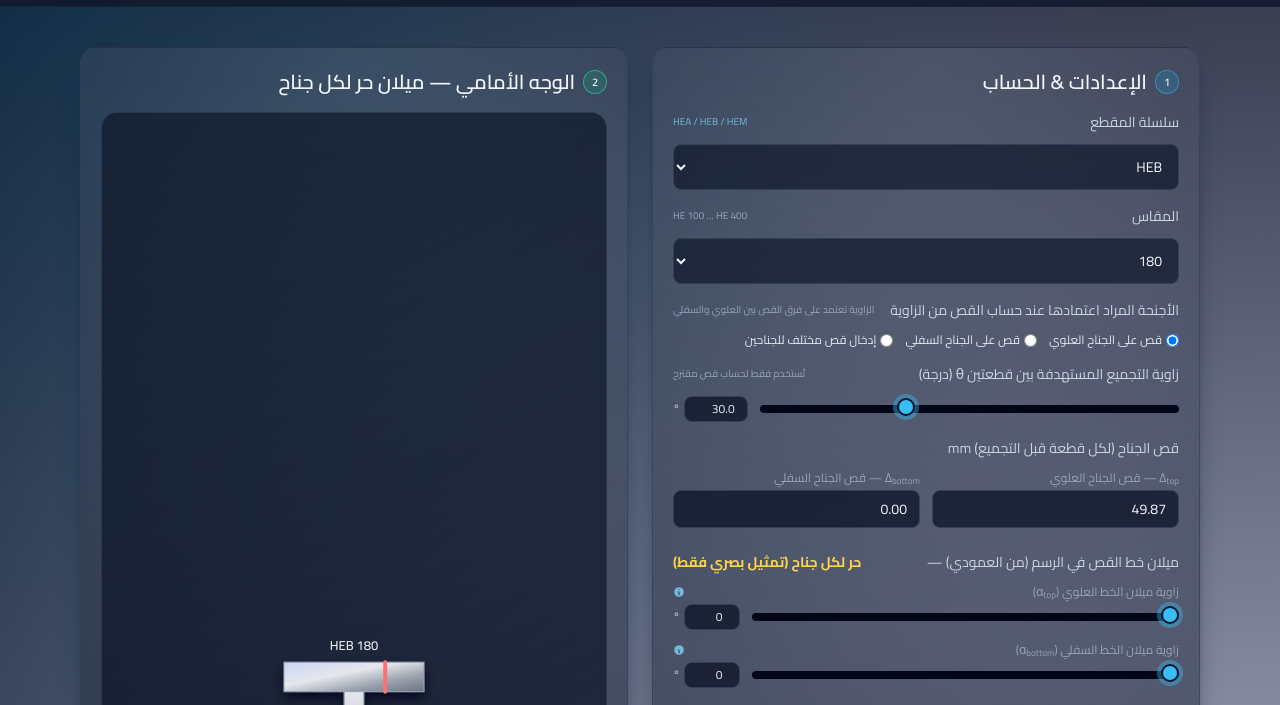
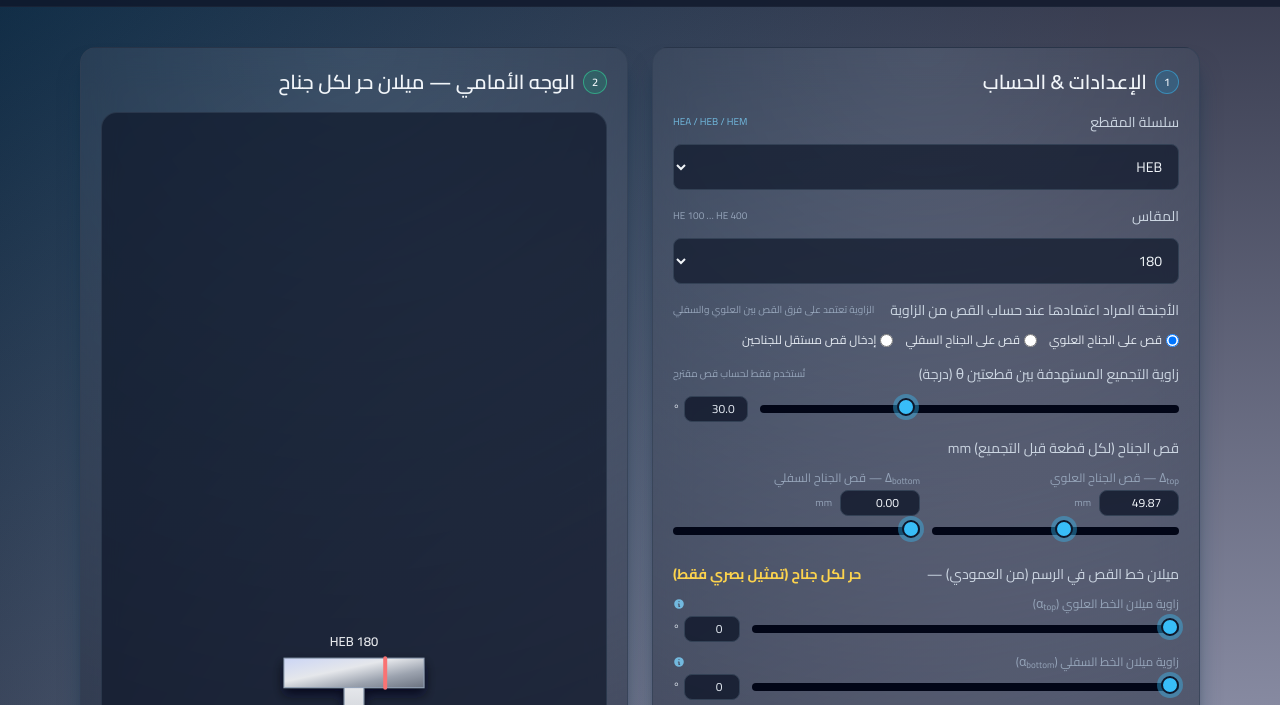
Before and after one commit to abdullah3df/HEM-260, a plain HTML site: page index.html in a window 1280 px wide. Shown: the part 72-777 px from the top of the page. Drawn offline with nearby package versions, Linux system fonts and the light colour scheme.

Commit message:
Update title and version to v10.1 in index.html

```diff
--- a/index.html
+++ b/index.html
@@ -3,7 +3,7 @@
 <head>
   <meta charset="utf-8"/>
   <meta name="viewport" content="width=device-width, initial-scale=1"/>
-  <title>HE Cut Pro v10 — فرق القص بين العلوي والسفلي</title>
+  <title>HE Cut Pro v10.1 — فرق القص بين العلوي والسفلي</title>
   <script src="https://cdn.tailwindcss.com"></script>
   <style>
     @import url('https://fonts.googleapis.com/css2?family=Cairo:wght@400;600;700&display=swap');
@@ -59,7 +59,7 @@
     <div class="max-w-6xl mx-auto px-4 py-3 flex items-center justify-between gap-4">
       <div>
         <h1 class="text-xl sm:text-2xl font-bold tracking-tight">
-          HE Cut Pro <span class="text-sky-400 text-base align-middle">v10</span>
+          HE Cut Pro <span class="text-sky-400 text-base align-middle">v10.1</span>
         </h1>
         <p class="text-xs sm:text-sm text-slate-400 mt-0.5">
           قص الجناح العلوي والسفلي — زاوية تجميع من <b>فرق القص</b> بين الجناحين + ميلان حر (تمثيلي)
@@ -115,7 +115,7 @@
           <label class="inline-flex items-center gap-1 cursor-help"
                  title="في وضع الزاوية: يعامل مثل قص على جناح واحد. في وضع إدخال القص: يمكنك إدخال قيم مختلفة للعلوي والسفلي، والزاوية تُحسب من الفرق بينهما.">
             <input type="radio" name="cutWings" value="both" class="text-sky-400 focus:ring-sky-500">
-            <span>إدخال قص مختلف للجناحين</span>
+            <span>إدخال قص مستقل للجناحين</span>
           </label>
         </div>
 
@@ -140,13 +140,21 @@
         <div class="col-span-2 grid grid-cols-2 gap-3">
           <div>
             <div class="text-xs text-slate-400 mb-1">Δ<sub>top</sub> — قص الجناح العلوي</div>
-            <input id="deltaTop" type="number" min="0" step="0.1" value="0"
-                   class="w-full rounded-lg border border-slate-700 bg-slate-900/80 px-3 py-2 focus:outline-none focus:ring-1 focus:ring-emerald-400"/>
+            <div class="flex items-center gap-2 mb-1">
+              <input id="deltaTop" type="number" min="0" step="0.1" value="0"
+                     class="w-20 rounded-lg border border-slate-700 bg-slate-900/80 px-2 py-1 focus:outline-none focus:ring-1 focus:ring-emerald-400 text-xs text-center"/>
+              <span class="text-[10px] text-slate-400">mm</span>
+            </div>
+            <input id="deltaTopRange" type="range" min="0" max="200" step="0.5" value="0"/>
           </div>
           <div>
             <div class="text-xs text-slate-400 mb-1">Δ<sub>bottom</sub> — قص الجناح السفلي</div>
-            <input id="deltaBottom" type="number" min="0" step="0.1" value="0"
-                   class="w-full rounded-lg border border-slate-700 bg-slate-900/80 px-3 py-2 focus:outline-none focus:ring-1 focus:ring-emerald-400"/>
+            <div class="flex items-center gap-2 mb-1">
+              <input id="deltaBottom" type="number" min="0" step="0.1" value="0"
+                     class="w-20 rounded-lg border border-slate-700 bg-slate-900/80 px-2 py-1 focus:outline-none focus:ring-1 focus:ring-emerald-400 text-xs text-center"/>
+              <span class="text-[10px] text-slate-400">mm</span>
+            </div>
+            <input id="deltaBottomRange" type="range" min="0" max="200" step="0.5" value="0"/>
           </div>
         </div>
 
@@ -186,7 +194,7 @@
                   title="0° = خط عمودي، قيم أكبر = خط مائل في الرسم فقط (لا تؤثر على الحساب الهندسي)">
               <svg class="w-3 h-3" fill="currentColor" viewBox="0 0 20 20">
                 <path fill-rule="evenodd"
-                      d="M18 10a8 8 0 11-16 0 8 8 0 0116 0zM9 9a1 1 0 000 2v3a1 1 0 001 1h1a1 1 0 100-2v-3a1 1 0 00-1-1H9z"
+                      d="M18 10a8 8 0 11-16 0 8 8 0 0116 0zm-7-4a1 1 0 11-2 0 1 1 0 012 0zM9 9a1 1 0 000 2v3a1 1 0 001 1h1a1 1 0 100-2v-3a1 1 0 00-1-1H9z"
                       clip-rule="evenodd"/>
               </svg>
             </span>
@@ -279,7 +287,7 @@
   </main>
 
   <footer class="max-w-6xl mx-auto px-4 pb-6 text-[11px] text-slate-500 flex flex-wrap items-center justify-between gap-2">
-    <span>HE Cut Pro v10 — فرق القص بين الجناحين</span>
+    <span>HE Cut Pro v10.1 — فرق القص بين الجناحين</span>
     <span>للتنفيذ العملي: اعتمد كتالوج المقاطع وتعليمات الورشة.</span>
   </footer>
 
@@ -292,7 +300,7 @@
       HEM: {100:{b:120},120:{b:120},140:{b:140},160:{b:160},180:{b:180},200:{b:200},220:{b:220},240:{b:240},260:{b:260},280:{b:260},300:{b:300},320:{b:300},340:{b:300},360:{b:300},400:{b:300}}
     };
 
-    // ثابت معايرة: HEM 260, زاوية 30° مع قص علوي ≈72.03
+    // ثابت معايرة
     const CALIB = 1.0339;
 
     const $series = document.getElementById('series');
@@ -301,6 +309,8 @@
     const $angleRange = document.getElementById('angleRange');
     const $deltaTop = document.getElementById('deltaTop');
     const $deltaBottom = document.getElementById('deltaBottom');
+    const $deltaTopRange = document.getElementById('deltaTopRange');
+    const $deltaBottomRange = document.getElementById('deltaBottomRange');
     const $alphaTop = document.getElementById('alphaTop');
     const $alphaTopRange = document.getElementById('alphaTopRange');
     const $alphaBottom = document.getElementById('alphaBottom');
@@ -353,6 +363,11 @@
       const data = HE_DATA[s][sz] || {b:180};
       const b    = data.b;
 
+      // نضبط مدى السلايدر حسب عرض الجناح (نخلي الماكس = نصف العرض تقريباً)
+      const maxCut = Math.round(b * 0.6);
+      $deltaTopRange.max = maxCut;
+      $deltaBottomRange.max = maxCut;
+
       let angDeg = Number($angle.value);
       let deltaTop = Number($deltaTop.value);
       let deltaBottom = Number($deltaBottom.value);
@@ -371,13 +386,13 @@
       $alphaBottomRange.value = alphaBottomDeg;
 
       if (mode === 'angle') {
-        // من الزاوية → نقترح قص بحيث يكون كله على جناح واحد (حتى يكون هناك فرق)
+        // من الزاوية → نقترح قص بحيث يكون كله على جناح واحد
         if (!isFinite(angDeg) || angDeg < 1) angDeg = 1;
         if (angDeg > 45) angDeg = 45;
 
         const thetaHalfRad = (angDeg * Math.PI / 180) / 2;
         const deltaBase = b * Math.tan(thetaHalfRad);
-        const deltaGeom = deltaBase * CALIB;
+        const deltaGeom = Math.min(maxCut, deltaBase * CALIB);
 
         if (cutMode === 'top') {
           deltaTop = deltaGeom;
@@ -385,7 +400,7 @@
         } else if (cutMode === 'bottom') {
           deltaTop = 0;
           deltaBottom = deltaGeom;
-        } else { // both: نقترح قص على العلوي فقط، ويمكنك تعديل السفلي يدويًا
+        } else { // both
           deltaTop = deltaGeom;
           deltaBottom = 0;
         }
@@ -393,6 +408,8 @@
         // من القص → نحسب زاوية تقريبية من فرق القص
         if (deltaTop < 0) deltaTop = 0;
         if (deltaBottom < 0) deltaBottom = 0;
+        deltaTop = Math.min(deltaTop, maxCut);
+        deltaBottom = Math.min(deltaBottom, maxCut);
         const angFromCuts = angleFromCuts(deltaTop, deltaBottom, b);
         angDeg = Math.min(60, Math.max(0, angFromCuts));
       }
@@ -401,6 +418,8 @@
       $angleRange.value = angDeg;
       $deltaTop.value = deltaTop.toFixed(2);
       $deltaBottom.value = deltaBottom.toFixed(2);
+      $deltaTopRange.value = deltaTop;
+      $deltaBottomRange.value = deltaBottom;
 
       const pairAngleFromCuts = angleFromCuts(deltaTop, deltaBottom, b);
       const remainingTop = Math.max(b - deltaTop, 0);
@@ -419,7 +438,6 @@
       renderFront({
         b, sz, s, angDeg,
         deltaTop, deltaBottom,
-        cutMode,
         alphaTopDeg, alphaBottomDeg,
         tiltDirTop, tiltDirBottom
       });
@@ -451,7 +469,7 @@
 
           <div>وضع القص من الزاوية:</div><div class="text-right"><b>${cutModeText}</b></div>
 
-          <div>زاوية التجميع الهدف (مدخلة من الشريط):</div>
+          <div>زاوية التجميع الهدف (من الشريط):</div>
           <div class="text-right text-sky-300"><b>${angDeg.toFixed(2)}°</b></div>
 
           <div>قص الجناح العلوي لكل قطعة (Δ<sub>top</sub>):</div>
@@ -486,14 +504,13 @@
         </div>
         <div class="text-[10px] text-slate-400 mt-2">
           إذا كان Δtop = Δbottom بالضبط ⇒ الفرق = 0 ⇒ الزاوية الناتجة من القص ≈ 0° حتى لو أدخلت زاوية في الشريط.
-          الزاوية الحقيقية بعد اللحام تعتمد فقط على فرق القص بين الجناحين.
         </div>
       `;
     }
 
     function renderFront({
       b, sz, s, angDeg,
-      deltaTop, deltaBottom, cutMode,
+      deltaTop, deltaBottom,
       alphaTopDeg, alphaBottomDeg,
       tiltDirTop, tiltDirBottom
     }) {
@@ -571,12 +588,17 @@
     [$series, $size].forEach(el => el.addEventListener('input', () => { mode='angle'; calc(); }));
     $angle.addEventListener('input', () => { mode = 'angle'; calc(); });
     $angleRange.addEventListener('input', () => { mode = 'angle'; $angle.value = $angleRange.value; calc(); });
-    $deltaTop.addEventListener('input', () => { mode = 'cuts'; calc(); });
-    $deltaBottom.addEventListener('input', () => { mode = 'cuts'; calc(); });
+
+    $deltaTop.addEventListener('input', () => { mode = 'cuts'; $deltaTopRange.value = $deltaTop.value || 0; calc(); });
+    $deltaBottom.addEventListener('input', () => { mode = 'cuts'; $deltaBottomRange.value = $deltaBottom.value || 0; calc(); });
+    $deltaTopRange.addEventListener('input', () => { mode = 'cuts'; $deltaTop.value = $deltaTopRange.value; calc(); });
+    $deltaBottomRange.addEventListener('input', () => { mode = 'cuts'; $deltaBottom.value = $deltaBottomRange.value; calc(); });
+
     $alphaTop.addEventListener('input', () => calc());
     $alphaTopRange.addEventListener('input', () => { $alphaTop.value = $alphaTopRange.value; calc(); });
     $alphaBottom.addEventListener('input', () => calc());
     $alphaBottomRange.addEventListener('input', () => { $alphaBottom.value = $alphaBottomRange.value; calc(); });
+
     $cutWingsRadios.forEach(r => r.addEventListener('change', () => { mode = 'angle'; calc(); }));
 
     $btnReset.addEventListener('click', () => {
@@ -588,6 +610,8 @@
       $angleRange.value = 30;
       $deltaTop.value = 0;
       $deltaBottom.value = 0;
+      $deltaTopRange.value = 0;
+      $deltaBottomRange.value = 0;
       $alphaTop.value = 0;
       $alphaTopRange.value = 0;
       $alphaBottom.value = 0;
@@ -604,4 +628,4 @@
     calc();
   </script>
 </body>
-</html>
+  </html>
```
